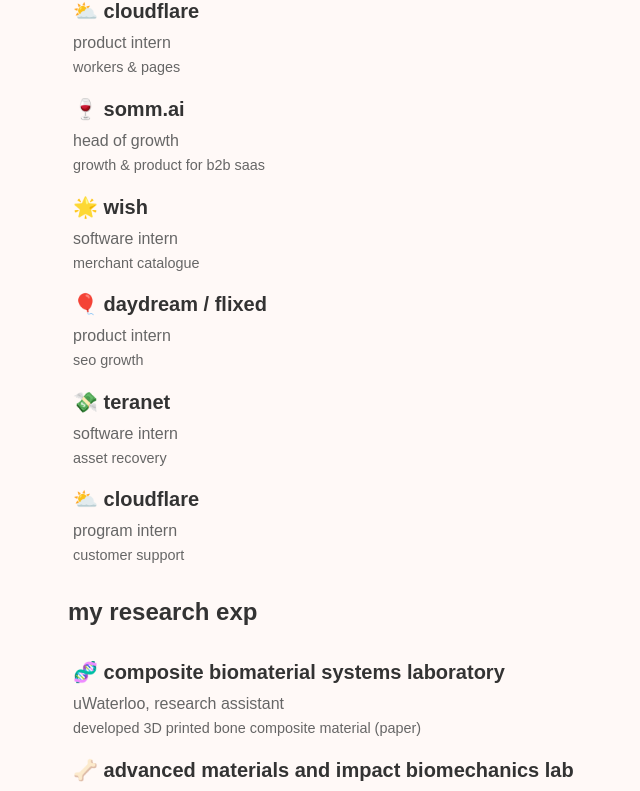
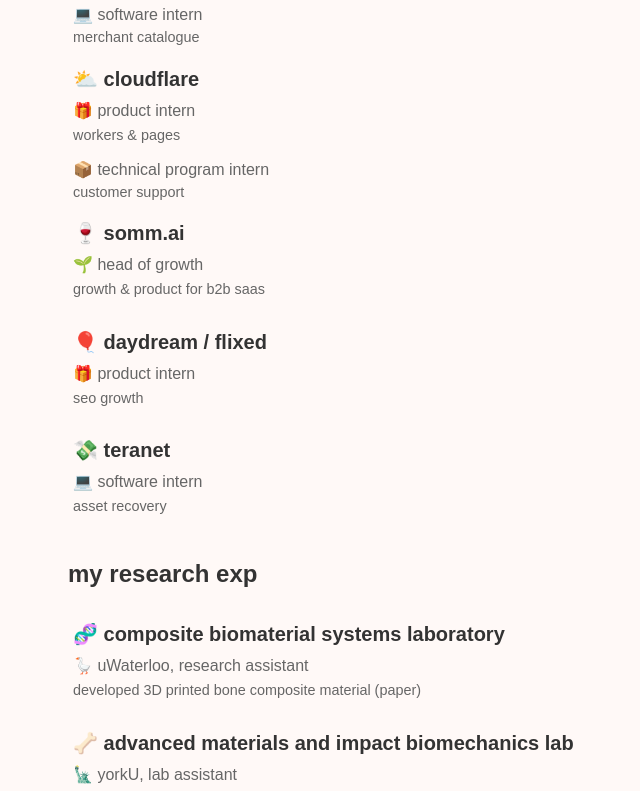
Before and after one commit to aninibread/portfolio2, a Next.js app: page / in a window 1280 px wide. Shown: the part 1299-2090 px from the top of the page, without its empty margins (220-860 px from the left). Built offline with nearby package versions, Linux system fonts and the light colour scheme.

Commit message:
cleaned up components

```diff
--- /dev/null
+++ b/src/components/footer.js
@@ -0,0 +1,12 @@
+import React from 'react';
+
+const Footer = () => {
+  return (
+    <footer className="w-full max-w-5xl mx-auto px-4 sm:px-6 lg:px-8 py-12 text-center text-sm">
+      <p>📅 last updated on 12.25.2023</p>
+      <p>🔨 made from scratch with Next.js, Tailwind, and Cloudflare</p>
+    </footer>
+  );
+};
+
+export default Footer;
--- /dev/null
+++ b/src/components/navbar.js
@@ -0,0 +1,17 @@
+import React from 'react';
+import Link from 'next/link';
+
+const Navbar = () => {
+  return (
+    <header className="flex w-full max-w-3xl mx-auto px-4 sm:px-6 lg:px-8 justify-between items-center py-6">
+      <div className="logo text-5xl">🧸</div>
+      <nav className="nav space-x-4">
+        <Link href="/" title="info">info</Link>
+        <Link href="/writing" title="writing">writing</Link>
+        <Link href="/cat" title="cat">cat</Link>
+      </nav>
+    </header>
+  );
+};
+
+export default Navbar;
--- a/src/components/resumeItem.js
+++ b/src/components/resumeItem.js
@@ -1,12 +1,14 @@
 import React from 'react';
 import styles from '../styles/resumeItem.module.css'; // Ensure you have this CSS module
 
-const ResumeItem = ({ companyName, positionName, teamName }) => {
+const ResumeItem = ({ companyName, positionName1, teamName1, positionName2, teamName2 }) => {
   return (
     <div className={styles.resumeItem}>
       <h3 className={styles.companyName}>{companyName}</h3>
-      <p className={styles.positionName}>{positionName}</p>
-      <p className={styles.teamName}>{teamName}</p>
+      <p className={styles.positionName1}>{positionName1}</p>
+      <p className={styles.teamName}>{teamName1}</p>
+      <p className={styles.positionName2}>{positionName2}</p>
+      <p className={styles.teamName}>{teamName2}</p>
     </div>
   );
 };
--- a/src/data/research_experience.js
+++ b/src/data/research_experience.js
@@ -2,13 +2,13 @@
 const researchExperiences = [
     {
         companyName: '🧬 composite biomaterial systems laboratory',
-        positionName: 'uWaterloo, research assistant',
-        teamName: 'developed 3D printed bone composite material (paper)'
+        positionName1: '🪿 uWaterloo, research assistant',
+        teamName1: 'developed 3D printed bone composite material (paper)'
     },
     {
         companyName: '🦴 advanced materials and impact biomechanics lab',
-        positionName: 'yorkU, lab assistant',
-        teamName: 'analyzed material strength of titanium alloys used in hip implants (media, poster)'
+        positionName1: '🗽 yorkU, lab assistant',
+        teamName1: 'analyzed material strength of titanium alloys used in hip implants (media, poster)'
     },
   ];
 
--- a/src/data/work_experience.js
+++ b/src/data/work_experience.js
@@ -2,43 +2,37 @@
 const workExperiences = [
     {
       companyName: '🏎️ tesla',
-      positionName: 'product intern',
-      teamName: 'payments'
+      positionName1: '🎁 product intern',
+      teamName1: 'payments'
     },
     {
       companyName: '🌟 wish',
-      positionName: 'product intern',
-      teamName: 'wish local'
+      positionName1: '🎁 product intern',
+      teamName1: 'wish local',
+      positionName2: '💻 software intern',
+      teamName2: 'merchant catalogue',
     },
     {
       companyName: '⛅ cloudflare',
-      positionName: 'product intern',
-      teamName: 'workers & pages'
+      positionName1: '🎁 product intern',
+      teamName1: 'workers & pages',
+      positionName2: '📦 technical program intern',
+      teamName2: 'customer support'
     },
     {
       companyName: '🍷 somm.ai',
-      positionName: 'head of growth',
-      teamName: 'growth & product for b2b saas'
-    },
-    {
-        companyName: '🌟 wish',
-        positionName: 'software intern',
-        teamName: 'merchant catalogue'
+      positionName1: '🌱 head of growth',
+      teamName1: 'growth & product for b2b saas'
     },
     {
       companyName: '🎈 daydream / flixed',
-      positionName: 'product intern',
-      teamName: 'seo growth'
+      positionName1: '🎁 product intern',
+      teamName1: 'seo growth'
     },
     {
       companyName: '💸 teranet',
-      positionName: 'software intern',
-      teamName: 'asset recovery'
-    },
-    {
-      companyName: '⛅ cloudflare',
-      positionName: 'program intern',
-      teamName: 'customer support'
+      positionName1: '💻 software intern',
+      teamName1: 'asset recovery'
     },
   ];
 
--- a/src/pages/index.js
+++ b/src/pages/index.js
@@ -7,6 +7,8 @@
 import {workExperiences} from '../data/work_experience';
 import {researchExperiences} from '../data/research_experience';
 import {volunteeringExperiences} from '../data/vol_experience';
+import Navbar from '../components/navbar';
+import Footer from '../components/footer';
 
 const inter = Inter({ subsets: ['latin'] })
 
@@ -17,14 +19,7 @@
         <title>Anni Wang</title>
         <link rel="icon" href="/profile_favcon.jpeg" />
       </Head>
-      <header className="flex w-full max-w-3xl mx-auto px-4 sm:px-6 lg:px-8 justify-between items-center py-6">
-        <div className="logo text-5xl">🧸</div>
-        <nav className="nav space-x-4">
-          <a className="nav-item" href="/" title="info">info</a>
-          <a className="nav-item" href="/writing" title="writing">writing</a>
-          <a className="nav-item" href="/cat" title="cat">cat</a>
-        </nav>
-      </header>
+      <Navbar />
       <main className="flex-grow w-full max-w-3xl mx-auto px-4 sm:px-6 lg:px-8">
         <h1 className="text-4xl lg:text-5xl mb-5 my-4">👋 hiyo, it's anni (w/o the e)</h1>
         <div className="grid grid-cols-1 md:grid-cols-3 gap-8 items-start">
@@ -67,10 +62,7 @@
           <a href="/writing" className="bounce-link">See next: my writing! 🖋️</a>
         </div>
       </main>
-      <footer className="w-full max-w-5xl mx-auto px-4 sm:px-6 lg:px-8 py-12 text-center text-sm">
-        <p>📅 last updated on 12.25.2023</p>
-        <p>🔨 made from scratch with Next.js, Tailwind, and Cloudflare</p>
-      </footer>
+      <Footer />
     </div>
   )
 }
--- a/src/pages/posts/[ids].js
+++ b/src/pages/posts/[ids].js
@@ -1,18 +1,16 @@
 import { getSortedPostsData, getPostData } from '../../lib/posts';
-import { useRouter } from 'next/router';
 import Head from 'next/head';
+import Navbar from '../../components/navbar';
+import Footer from '../../components/footer';
 
 export async function getStaticPaths() {
-  // Call an external API endpoint to get posts
+
   const allPostsData = getSortedPostsData();
 
-  // Get the paths we want to pre-render based on posts
   const paths = allPostsData.map((post) => ({
     params: { ids: post.id },
   }));
 
-  // We'll pre-render only these paths at build time.
-  // { fallback: false } means other routes should 404.
   return { paths, fallback: false };
 }
 
@@ -37,16 +35,7 @@
         <title>{postData.title}</title>
         <link rel="icon" href="/profile_favcon.jpeg" />
       </Head>
-
-      <header className="flex w-full max-w-3xl mx-auto px-4 sm:px-6 lg:px-8 justify-between items-center py-6">
-        <div className="logo text-5xl">🧸</div>
-        <nav className="nav space-x-4">
-          <a className="nav-item" href="/" title="info">info</a>
-          <a className="nav-item" href="/writing" title="writing">writing</a>
-          <a className="nav-item" href="/cat" title="cat">cat</a>
-        </nav>
-      </header>
-
+      <Navbar />
       <main className="flex-grow w-full max-w-3xl mx-auto px-4 sm:px-6 lg:px-8">
         <article>
           <h1 className="text-4xl font-bold mb-6 my-4">{postData.title}</h1>
@@ -59,11 +48,7 @@
           />
         </article>
       </main>
-
-      <footer className="w-full max-w-5xl mx-auto px-4 sm:px-6 lg:px-8 py-12 text-center text-sm">
-        <p>📅 last updated on 12.25.2023</p>
-        <p>🔨 made from scratch with Next.js, Tailwind, and Cloudflare Pages</p>
-      </footer>
+      <Footer />
     </div>
   );
 }
--- a/src/pages/writing.js
+++ b/src/pages/writing.js
@@ -1,6 +1,8 @@
 import Head from 'next/head';
 import Link from 'next/link';
 import { getSortedPostsData } from '../lib/posts';
+import Navbar from '../components/navbar';
+import Footer from '../components/footer';
 
 export async function getStaticProps() {
   const allPostsData = await getSortedPostsData();
@@ -13,7 +15,6 @@
 
 
 export default function Blog({ allPostsData }) {
-  // Format date (you can adjust the format as per your preference)
   const formatDate = (dateString) => {
   const options = { year: 'numeric', month: 'long', day: 'numeric' };
   return new Date(dateString).toLocaleDateString(undefined, options);
@@ -25,14 +26,7 @@
         <title>Anni Wang</title>
         <link rel="icon" href="/profile_favcon.jpeg" />
       </Head>
-      <header className="flex w-full max-w-3xl mx-auto px-4 sm:px-6 lg:px-8 justify-between items-center py-6">
-        <div className="logo text-5xl">🧸</div>
-        <nav className="nav space-x-4">
-          <a className="nav-item" href="/" title="info">info</a>
-          <a className="nav-item" href="/writing" title="writing">writing</a>
-          <a className="nav-item" href="/cat" title="cat">cat</a>
-        </nav>
-      </header>
+      <Navbar />
       <main className="flex-grow w-full max-w-3xl mx-auto px-4 sm:px-6 lg:px-8">
         <h1 className="text-4xl font-bold mb-6 my-4">🖍️ random brain dumps 📄</h1>
         <div className="divide-y divide-gray-200">
@@ -50,10 +44,7 @@
           <a href="/cat" className="bounce-link">Look at my cat 🐱</a>
         </div>
       </main>
-      <footer className="w-full max-w-5xl mx-auto px-4 sm:px-6 lg:px-8 py-12 text-center text-sm">
-        <p>📅 last updated on 12.25.2023</p>
-        <p>🔨 made from scratch with Next.js, Tailwind, and Cloudflare</p>
-      </footer>
+      <Footer />
     </div>
   );
 }
--- a/src/styles/resumeItem.module.css
+++ b/src/styles/resumeItem.module.css
@@ -11,10 +11,16 @@
     margin-bottom: 5px;
 }
 
-.positionName {
+.positionName1 {
     font-size: 1em;
     color: #666;
     margin-bottom: 2px;
+}
+
+.positionName2 {
+    font-size: 1em;
+    color: #666;
+    margin-top: 11px;
 }
 
 .teamName {
```
Also changed, not shown: src/pages/cat.js (+23 -13 lines), src/styles/VolCard.module.css (indentation only).
